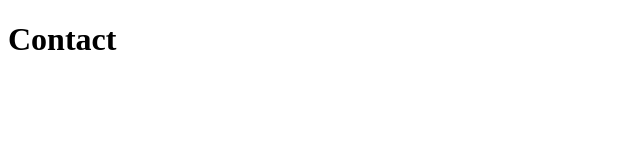
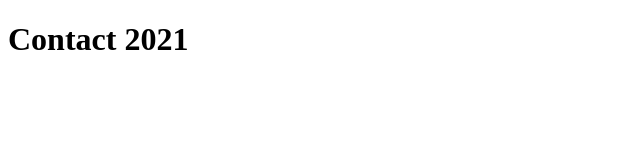
Before and after one commit to nayeftechno/github-actions-test, a plain HTML site: page contact.html in a window 1280 px wide. Shown: the whole page, without its empty margins (0-640 px from the left). Drawn offline with Linux system fonts and the light colour scheme.

Commit message:
Commit new changes

```diff
--- a/contact.html
+++ b/contact.html
@@ -7,6 +7,6 @@
     <title>::Contact::</title>
 </head>
 <body>
-    <h1>Contact</h1>
+    <h1>Contact 2021</h1>
 </body>
 </html>
```
Also changed, not shown: 1 other file.
